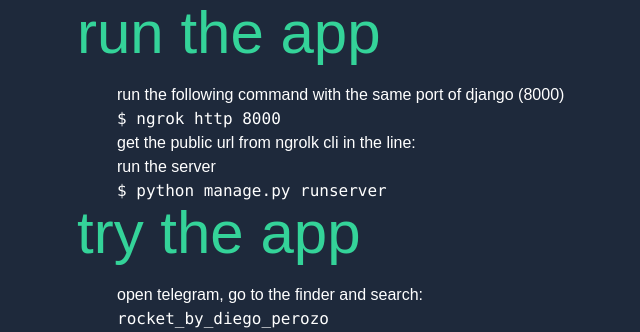
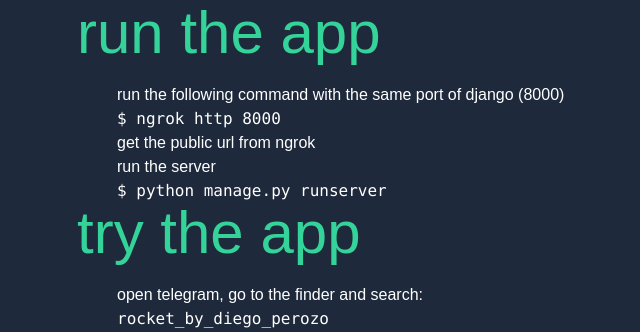
Before and after one commit to dapt4/telegram_bot_rocket, a Django app: page / in a window 1280 px wide. Shown: the part 829-1161 px from the top of the page, without its empty margins (3-643 px from the left). Run offline with Django 4.2, Linux system fonts and the light colour scheme; some libraries are stand-ins or nearby versions; some web fonts are replaced.

Commit message:
updating index.html

```diff
--- a/tele/templates/index.html
+++ b/tele/templates/index.html
@@ -71,7 +71,7 @@
     <ul class="ml-20">
       <li class="ml-10">run the following command with the same port of django (8000)</li>
       <li class="ml-10"><code>$ ngrok http 8000</code></li>
-      <li class="ml-10">get the public url from ngrolk cli in the line:</li>
+      <li class="ml-10">get the public url from ngrok</li>
       <li class="ml-10">run the server</li>
       <li class="ml-10"><code>$ python manage.py runserver</code></li>
     </ul>
```
